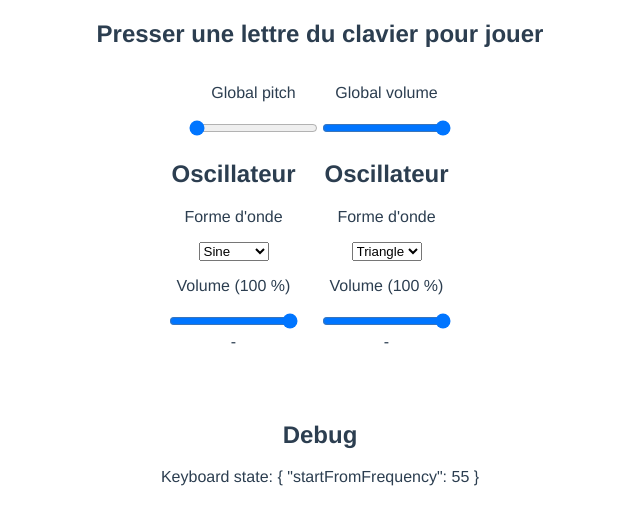
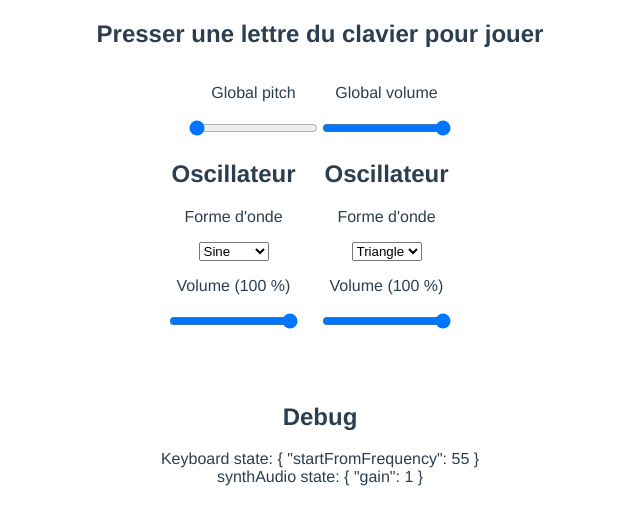
Before and after one commit to yann-yinn/vue3-synth, a Vue app: page / in a window 1280 px wide. Shown: the top 524 px of the page, without its empty margins (320-960 px from the left). Built offline with nearby package versions, Linux system fonts and the light colour scheme.

Commit message:
rename audioContext

```diff
--- a/src/components/Oscillator.vue
+++ b/src/components/Oscillator.vue
@@ -19,7 +19,6 @@
       :value="oscillator.state.gain * 100"
     />
   </div>
-  -
 </template>
 
 <script lang="ts">
--- a/src/components/Synth.vue
+++ b/src/components/Synth.vue
@@ -12,7 +12,7 @@
         type="range"
         min="0"
         max="100"
-        :value="audioContext.state.gain * 100"
+        :value="synthAudio.state.gain * 100"
       />
     </div>
   </div>
@@ -28,6 +28,7 @@
 
   <h2 style="padding-top: 50px">Debug</h2>
   <div>Keyboard state: {{ keyboardAsPiano.state }}</div>
+  <div>synthAudio state: {{ synthAudio.state }}</div>
 </template>
 
 <script lang="ts">
@@ -41,7 +42,7 @@ export default defineComponent({
   },
   setup() {
     const keyboardAsPiano = useKeyboardAsPiano();
-    const audioContext = useSynthAudio();
+    const synthAudio = useSynthAudio();
 
     // mettre à jour le pitch du piano, c'est à dire à partir
     // de quelle note de départ la gamme de notes est crée.
@@ -51,14 +52,14 @@ export default defineComponent({
 
     function handleVolume(event: any) {
       console.log(" event.target.value ", event.target.value);
-      audioContext.state.gain = event.target.value / 100;
+      synthAudio.state.gain = event.target.value / 100;
     }
 
     return {
       handlePitch,
       handleVolume,
       keyboardAsPiano,
-      audioContext,
+      synthAudio,
     };
   },
 });
```
